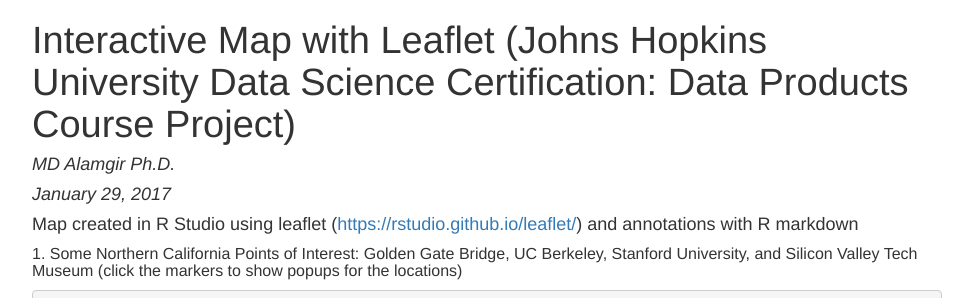
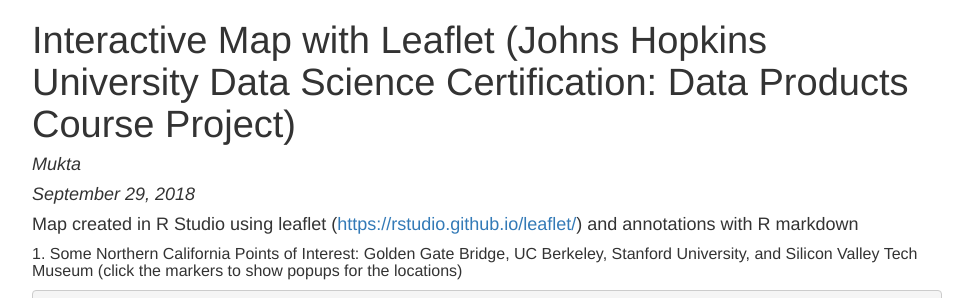
Before and after one commit to muktamittal/muktamittal.github.io, a plain HTML site: page index.html in a window 1280 px wide. Shown: the top 298 px of the page, without its empty margins (153-1126 px from the left). Drawn offline with nearby package versions, Linux system fonts and the light colour scheme; some packages are replaced by stand-ins of ours.

Commit message:
modified

```diff
--- a/index.html
+++ b/index.html
@@ -122,8 +122,8 @@ $(document).ready(function () {
 
 
 <h1 class="title toc-ignore">Interactive Map with Leaflet (Johns Hopkins University Data Science Certification: Data Products Course Project)</h1>
-<h4 class="author"><em>MD Alamgir Ph.D.</em></h4>
-<h4 class="date"><em>January 29, 2017</em></h4>
+<h4 class="author"><em>Mukta</em></h4>
+<h4 class="date"><em>September 29, 2018</em></h4>
 
 </div>
 
```
